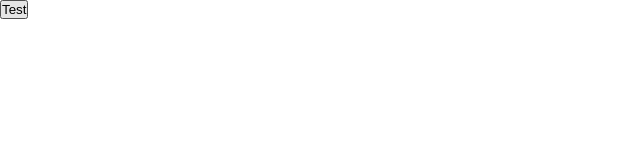
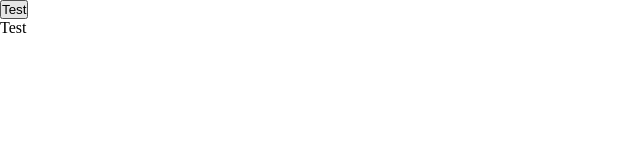
Before and after one commit to BrevenBennett/git-workshop, a plain HTML site: page index.html in a window 1280 px wide. Shown: the full height of the page, 0-640 px from the left. Drawn offline with Linux system fonts and the light colour scheme.

Commit message:
added section

```diff
--- a/index.html
+++ b/index.html
@@ -8,5 +8,8 @@
 </head>
 <body>
     <button>Test</button>
+    <section>
+        Test
+    </section>
 </body>
 </html>
```
